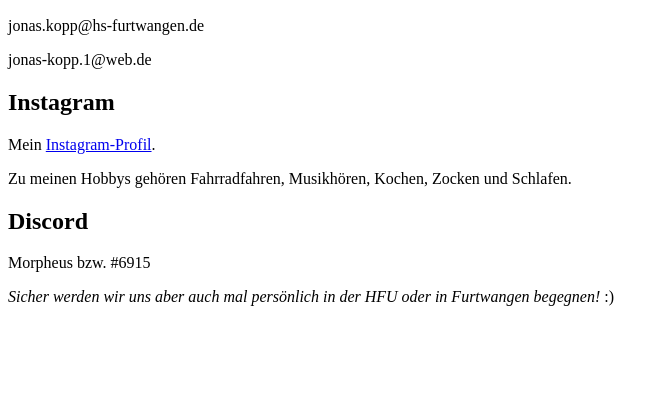
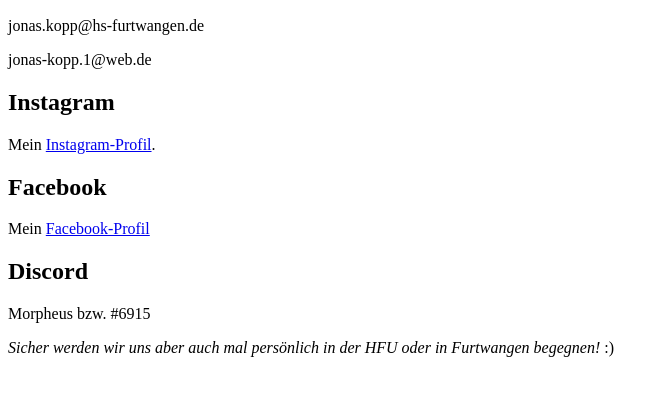
Before and after one commit to Moripho/GIS-WiSe-2020-2021, a plain HTML site: page Aufgabe1.2/Kontakt.html in a window 1280 px wide. Shown: the part 110-506 px from the top of the page, without its empty margins (0-670 px from the left). Drawn offline with Linux system fonts and the light colour scheme.

Commit message:
Facebook-Profil zu Kontakt hinzugefügt

```diff
--- a/Aufgabe1.2/Kontakt.html
+++ b/Aufgabe1.2/Kontakt.html
@@ -12,7 +12,8 @@
 <p>jonas-kopp.1@web.de</p>
 <h2>Instagram</h2>
 <p>Mein <a href= "https://www.instagram.com/therealkorpus/">Instagram-Profil</a>.</p>
-<p>Zu meinen Hobbys gehören Fahrradfahren, Musikhören, Kochen, Zocken und Schlafen.</p>
+<h2>Facebook</h2>
+<p>Mein <a href= "https://www.youtube.com/watch?v=wnedkVrgFF0">Facebook-Profil</a></p>
 <h2>Discord</h2>
 <p> Morpheus bzw. #6915</p>
 <footer>
```
